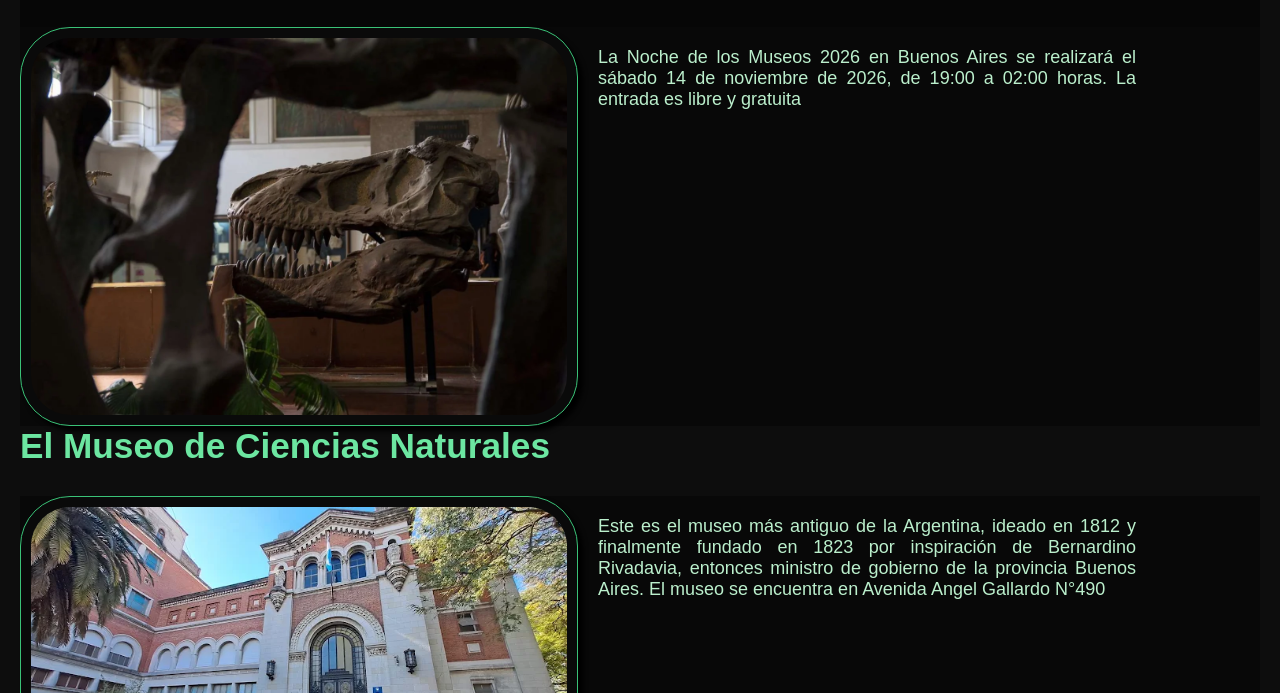
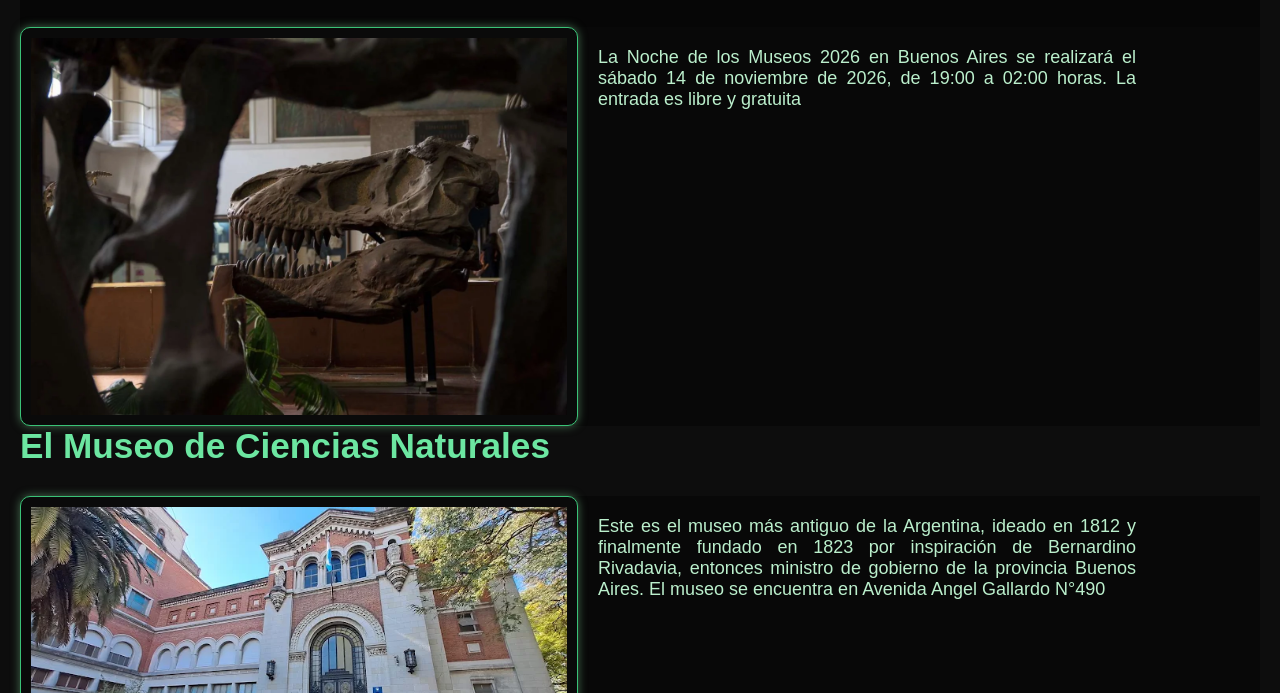
Before and after one commit to ritamartinez-lab/Parcial-N-1, a plain HTML site: page index.html in a window 1280 px wide. Shown: the part 727-1420 px from the top of the page. Drawn offline with Linux system fonts and the light colour scheme.

Commit message:
Corrección 23

```diff
--- a/style.css
+++ b/style.css
@@ -127,8 +127,8 @@ main {
     background-color: rgb(10, 10, 10);
     padding: 10px;
     width: 45%;
-    border-radius: 50px;
-    box-shadow: 5px 5px 5px #000000;
+   border-radius: 10px;
+    box-shadow: 0 0 10px rgba(129, 209, 150, 0.5);
 }
 
 .párrafo {
```
